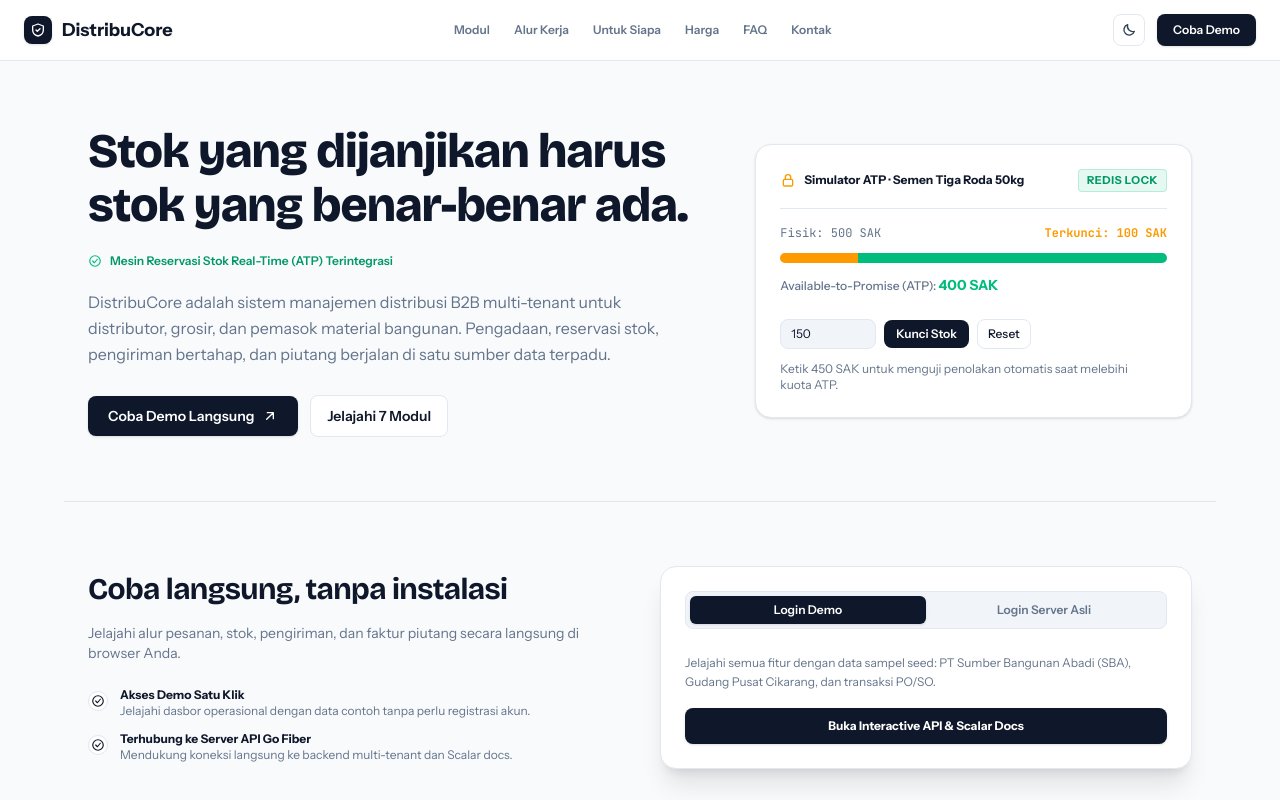
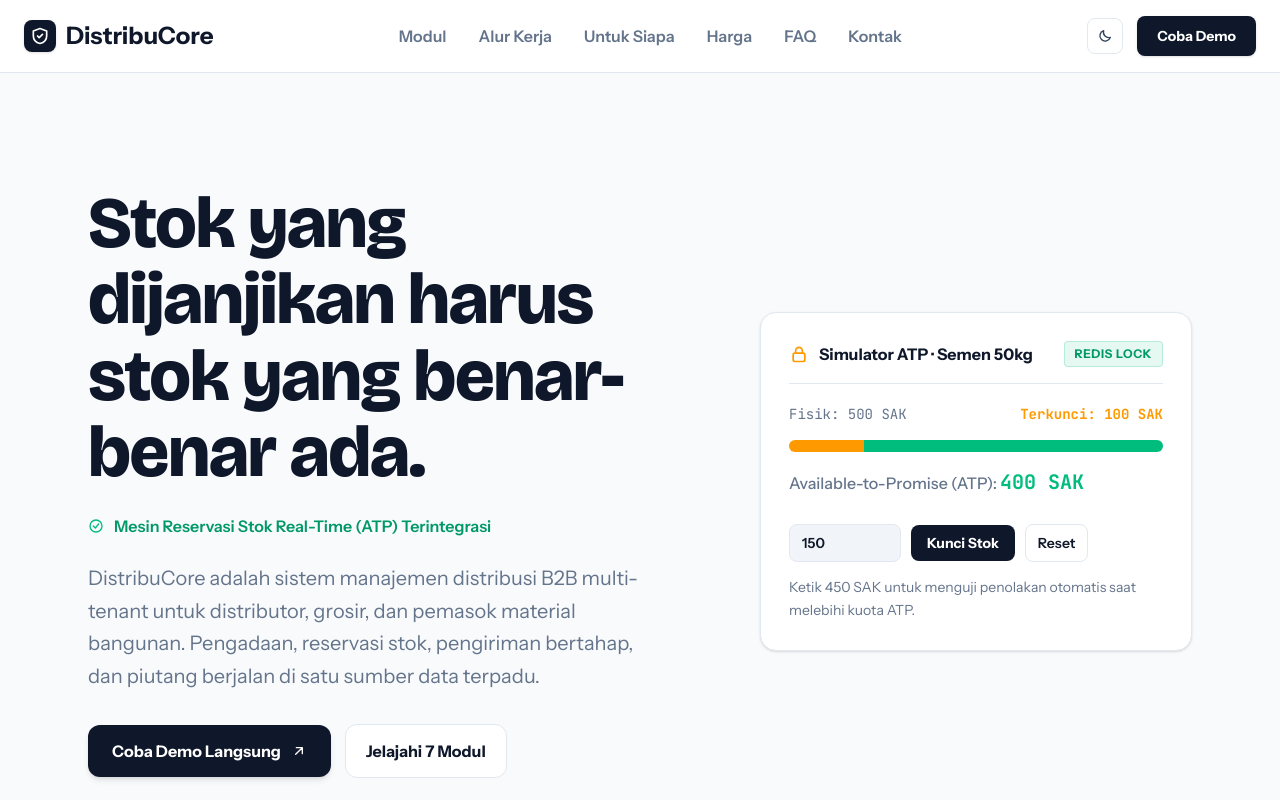
Before and after one commit to afrizadwi21/DistribuCore, a Next.js app in the folder apps/web/: page / in a window 1280 px wide. Shown: the top 800 px of the page. Built offline with nearby package versions, Linux system fonts and the light colour scheme.

Commit message:
style(landing): enlarge typography in hero and navbar

```diff
--- a/apps/web/src/components/landing/Hero.tsx
+++ b/apps/web/src/components/landing/Hero.tsx
@@ -26,70 +26,70 @@ export function Hero() {
   const handleReset = () => { setExtraLock(0); setErrorMsg(""); };
 
   return (
-    <section className="mx-auto max-w-6xl px-6 py-16 grid grid-cols-1 lg:grid-cols-12 gap-10 items-center">
-      <div className="lg:col-span-7 space-y-5">
-        <h1 className="text-3xl sm:text-4xl lg:text-5xl font-extrabold tracking-tight text-[var(--tx)] leading-[1.12]">
+    <section className="mx-auto max-w-6xl px-6 py-20 lg:py-28 grid grid-cols-1 lg:grid-cols-12 gap-12 items-center">
+      <div className="lg:col-span-7 space-y-6">
+        <h1 className="text-4xl sm:text-6xl lg:text-7xl font-black font-heading tracking-tight text-[var(--tx)] leading-[1.06] [text-wrap:balance]">
           Stok yang dijanjikan harus stok yang benar-benar ada.
         </h1>
-        <div className="flex items-center gap-2 text-xs font-semibold text-emerald-600 dark:text-emerald-400">
-          <CheckIcon className="w-3.5 h-3.5 text-emerald-500" />
+        <div className="flex items-center gap-2.5 text-sm sm:text-base font-semibold text-emerald-600 dark:text-emerald-400">
+          <CheckIcon className="w-4 h-4 text-emerald-500 shrink-0" />
           <span>Mesin Reservasi Stok Real-Time (ATP) Terintegrasi</span>
         </div>
-        <p className="text-sm sm:text-base text-[var(--mu)] max-w-xl leading-relaxed">
+        <p className="text-base sm:text-lg lg:text-xl text-[var(--mu)] max-w-xl leading-relaxed [text-wrap:pretty]">
           DistribuCore adalah sistem manajemen distribusi B2B multi-tenant untuk distributor, grosir, dan pemasok material bangunan. Pengadaan, reservasi stok, pengiriman bertahap, dan piutang berjalan di satu sumber data terpadu.
         </p>
-        <div className="flex flex-wrap items-center gap-3 pt-2">
-          <a href="#coba" className="inline-flex items-center gap-2 rounded-lg bg-[var(--bl)] px-5 py-2.5 text-xs sm:text-sm font-semibold text-[var(--act)] shadow hover:opacity-90 transition-opacity">
+        <div className="flex flex-wrap items-center gap-3.5 pt-2">
+          <a href="#coba" className="inline-flex items-center gap-2.5 rounded-xl bg-[var(--bl)] px-6 py-3.5 text-sm sm:text-base font-bold text-[var(--act)] shadow-md hover:opacity-90 transition-opacity">
             Coba Demo Langsung <ArrowRightIcon className="w-4 h-4" />
           </a>
-          <a href="#fitur" className="rounded-lg border border-[var(--bd)] bg-[var(--card)] px-4 py-2.5 text-xs sm:text-sm font-semibold text-[var(--tx)] hover:bg-[var(--soft)] transition-colors">
+          <a href="#fitur" className="rounded-xl border border-[var(--bd)] bg-[var(--card)] px-5 py-3.5 text-sm sm:text-base font-bold text-[var(--tx)] hover:bg-[var(--soft)] transition-colors">
             Jelajahi 7 Modul
           </a>
         </div>
       </div>
 
-      <div className="lg:col-span-5 rounded-2xl border border-[var(--bd)] bg-[var(--card)] p-6 shadow-sm">
+      <div className="lg:col-span-5 rounded-2xl border border-[var(--bd)] bg-[var(--card)] p-7 shadow-sm">
         <div className="flex items-center justify-between pb-4 border-b border-[var(--bd)]">
-          <div className="flex items-center gap-2 text-xs font-bold text-[var(--tx)]">
-            <LockIcon className="w-4 h-4 text-amber-500" /> Simulator ATP · Semen Tiga Roda 50kg
+          <div className="flex items-center gap-2.5 text-sm sm:text-base font-bold font-heading text-[var(--tx)]">
+            <LockIcon className="w-5 h-5 text-amber-500" /> Simulator ATP · Semen 50kg
           </div>
-          <span className="text-[11px] font-bold uppercase tracking-wider text-emerald-600 dark:text-emerald-400 bg-emerald-500/10 px-2 py-0.5 rounded border border-emerald-500/20">
+          <span className="text-xs font-bold uppercase tracking-wider text-emerald-600 dark:text-emerald-400 bg-emerald-500/10 px-2.5 py-1 rounded border border-emerald-500/20">
             Redis Lock
           </span>
         </div>
 
-        <div className="py-4 space-y-3">
-          <div className="flex justify-between text-xs text-[var(--mu)] font-mono">
+        <div className="py-5 space-y-4">
+          <div className="flex justify-between text-sm text-[var(--mu)] font-mono">
             <span>Fisik: {totalOnHand} SAK</span>
             <span className="text-amber-500 font-bold">Terkunci: {currentLocked} SAK</span>
           </div>
-          <div className="h-2.5 w-full rounded-full bg-[var(--soft)] overflow-hidden flex">
+          <div className="h-3 w-full rounded-full bg-[var(--soft)] overflow-hidden flex">
             <div style={{ width: `${(currentLocked / totalOnHand) * 100}%` }} className="bg-amber-500 transition-all duration-300" />
             <div style={{ width: `${(atp / totalOnHand) * 100}%` }} className="bg-emerald-500 transition-all duration-300" />
           </div>
-          <div className="text-xs text-[var(--mu)] font-medium">
-            Available-to-Promise (ATP): <strong className={atp > 0 ? "text-emerald-500 text-sm" : "text-rose-500 text-sm"}>{atp} SAK</strong>
+          <div className="text-sm sm:text-base text-[var(--mu)] font-medium">
+            Available-to-Promise (ATP): <strong className={atp > 0 ? "text-emerald-500 text-lg sm:text-xl font-bold font-mono" : "text-rose-500 text-lg sm:text-xl font-bold font-mono"}>{atp} SAK</strong>
           </div>
         </div>
 
-        <div className="flex items-center gap-2 pt-2">
+        <div className="flex items-center gap-2.5 pt-2">
           <input
             type="number"
             value={inputVal}
             onChange={(e) => setInputVal(e.target.value)}
-            className="w-24 rounded-lg border border-[var(--bd)] bg-[var(--soft)] px-2.5 py-1.5 text-xs text-[var(--tx)]"
+            className="w-28 rounded-lg border border-[var(--bd)] bg-[var(--soft)] px-3 py-2 text-sm font-semibold text-[var(--tx)]"
           />
-          <button onClick={handleLock} className="rounded-lg bg-[var(--bl)] px-3 py-1.5 text-xs font-semibold text-[var(--act)] hover:opacity-90 transition-opacity">
+          <button onClick={handleLock} className="rounded-lg bg-[var(--bl)] px-4 py-2 text-sm font-bold text-[var(--act)] hover:opacity-90 transition-opacity">
             Kunci Stok
           </button>
-          <button onClick={handleReset} className="rounded-lg border border-[var(--bd)] bg-[var(--card)] px-2.5 py-1.5 text-xs font-medium text-[var(--tx)] hover:bg-[var(--soft)] transition-colors">
+          <button onClick={handleReset} className="rounded-lg border border-[var(--bd)] bg-[var(--card)] px-3 py-2 text-sm font-semibold text-[var(--tx)] hover:bg-[var(--soft)] transition-colors">
             Reset
           </button>
         </div>
         {errorMsg ? (
-          <p className="mt-3 text-xs font-mono text-rose-500">{errorMsg}</p>
+          <p className="mt-3.5 text-xs sm:text-sm font-mono text-rose-500 font-semibold">{errorMsg}</p>
         ) : (
-          <p className="mt-3 text-xs text-[var(--mu)]">Ketik 450 SAK untuk menguji penolakan otomatis saat melebihi kuota ATP.</p>
+          <p className="mt-3.5 text-xs sm:text-sm text-[var(--mu)] leading-relaxed">Ketik 450 SAK untuk menguji penolakan otomatis saat melebihi kuota ATP.</p>
         )}
       </div>
     </section>
--- a/apps/web/src/components/landing/Navbar.tsx
+++ b/apps/web/src/components/landing/Navbar.tsx
@@ -28,15 +28,15 @@ export function Navbar() {
   };
 
   return (
-    <header className="sticky top-0 z-50 flex items-center justify-between border-b border-[var(--bd)] bg-[var(--card)] px-6 py-3.5 backdrop-blur-md transition-colors">
-      <a href="#home" className="flex items-center gap-2.5 font-bold text-lg text-[var(--tx)]">
-        <span className="flex h-7 w-7 items-center justify-center rounded-lg bg-[var(--bl)] text-[var(--act)] shadow-sm">
-          <ShieldIcon className="w-4 h-4" />
+    <header className="sticky top-0 z-50 flex items-center justify-between border-b border-[var(--bd)] bg-[var(--card)] px-6 py-4 backdrop-blur-md transition-colors">
+      <a href="#home" className="flex items-center gap-2.5 font-black text-xl sm:text-2xl font-heading text-[var(--tx)]">
+        <span className="flex h-8 w-8 items-center justify-center rounded-lg bg-[var(--bl)] text-[var(--act)] shadow-sm">
+          <ShieldIcon className="w-5 h-5" />
         </span>
         DistribuCore
       </a>
 
-      <nav className="hidden md:flex items-center gap-6 text-xs font-semibold text-[var(--mu)]">
+      <nav className="hidden md:flex items-center gap-8 text-sm sm:text-base font-semibold text-[var(--mu)]">
         <a href="#fitur" className="hover:text-[var(--tx)] transition-colors">Modul</a>
         <a href="#alur" className="hover:text-[var(--tx)] transition-colors">Alur Kerja</a>
         <a href="#peran" className="hover:text-[var(--tx)] transition-colors">Untuk Siapa</a>
@@ -45,18 +45,18 @@ export function Navbar() {
         <a href="#kontak" className="hover:text-[var(--tx)] transition-colors">Kontak</a>
       </nav>
 
-      <div className="flex items-center gap-3">
+      <div className="flex items-center gap-3.5">
         <button
           onClick={toggleTheme}
           aria-label="Toggle theme"
-          className="flex h-8 w-8 items-center justify-center rounded-lg border border-[var(--bd)] bg-[var(--card)] text-[var(--tx)] hover:bg-[var(--soft)] transition-colors"
+          className="flex h-9 w-9 items-center justify-center rounded-lg border border-[var(--bd)] bg-[var(--card)] text-[var(--tx)] hover:bg-[var(--soft)] transition-colors"
         >
           {isDark ? <SunIcon className="w-4 h-4 text-amber-400" /> : <MoonIcon className="w-4 h-4 text-slate-700" />}
         </button>
 
         <a
           href="#coba"
-          className="rounded-lg bg-[var(--bl)] px-4 py-2 text-xs font-semibold text-[var(--act)] shadow-sm hover:opacity-90 transition-opacity"
+          className="rounded-lg bg-[var(--bl)] px-5 py-2.5 text-xs sm:text-sm font-bold text-[var(--act)] shadow-sm hover:opacity-90 transition-opacity"
         >
           Coba Demo
         </a>
```
